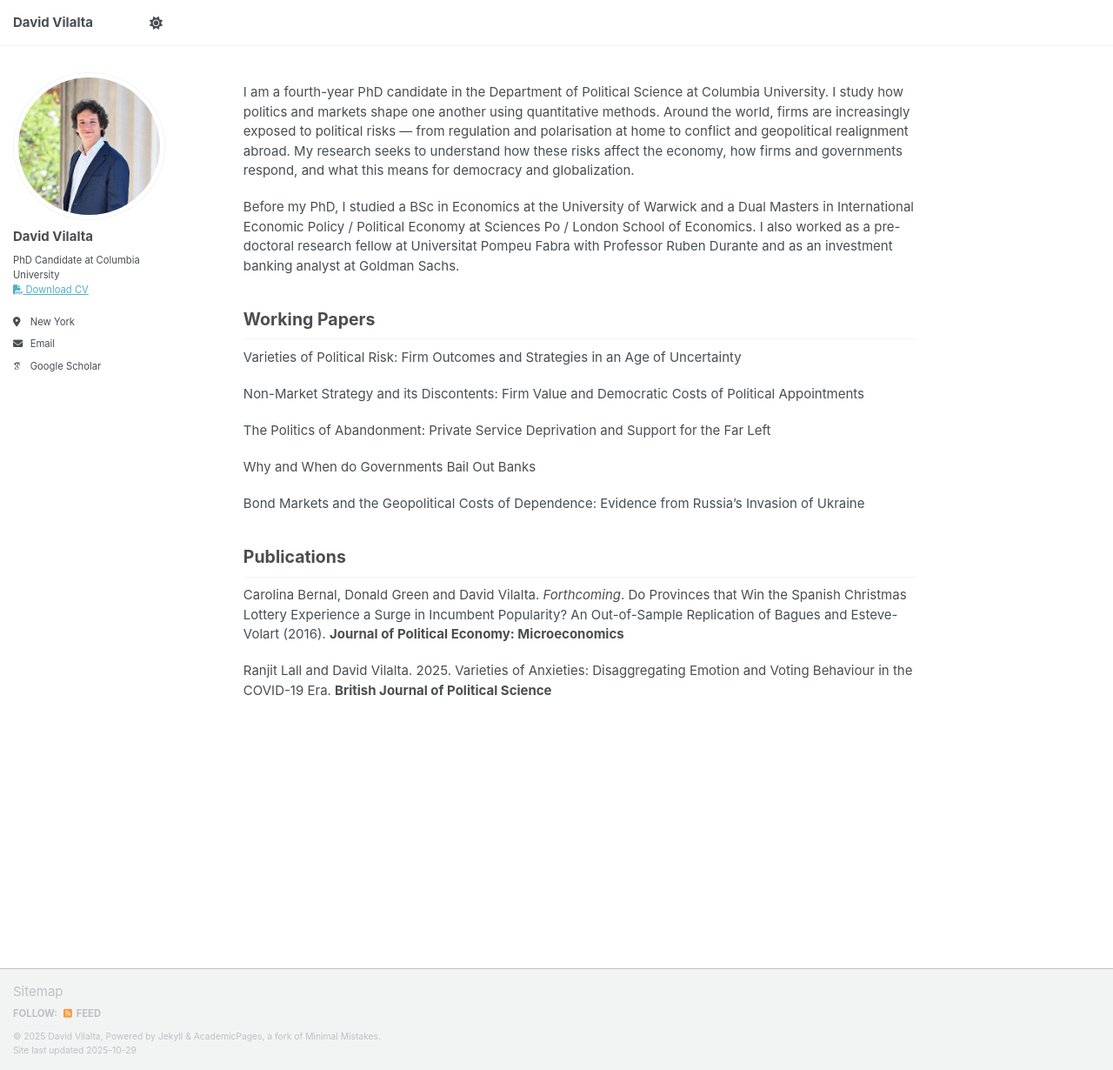
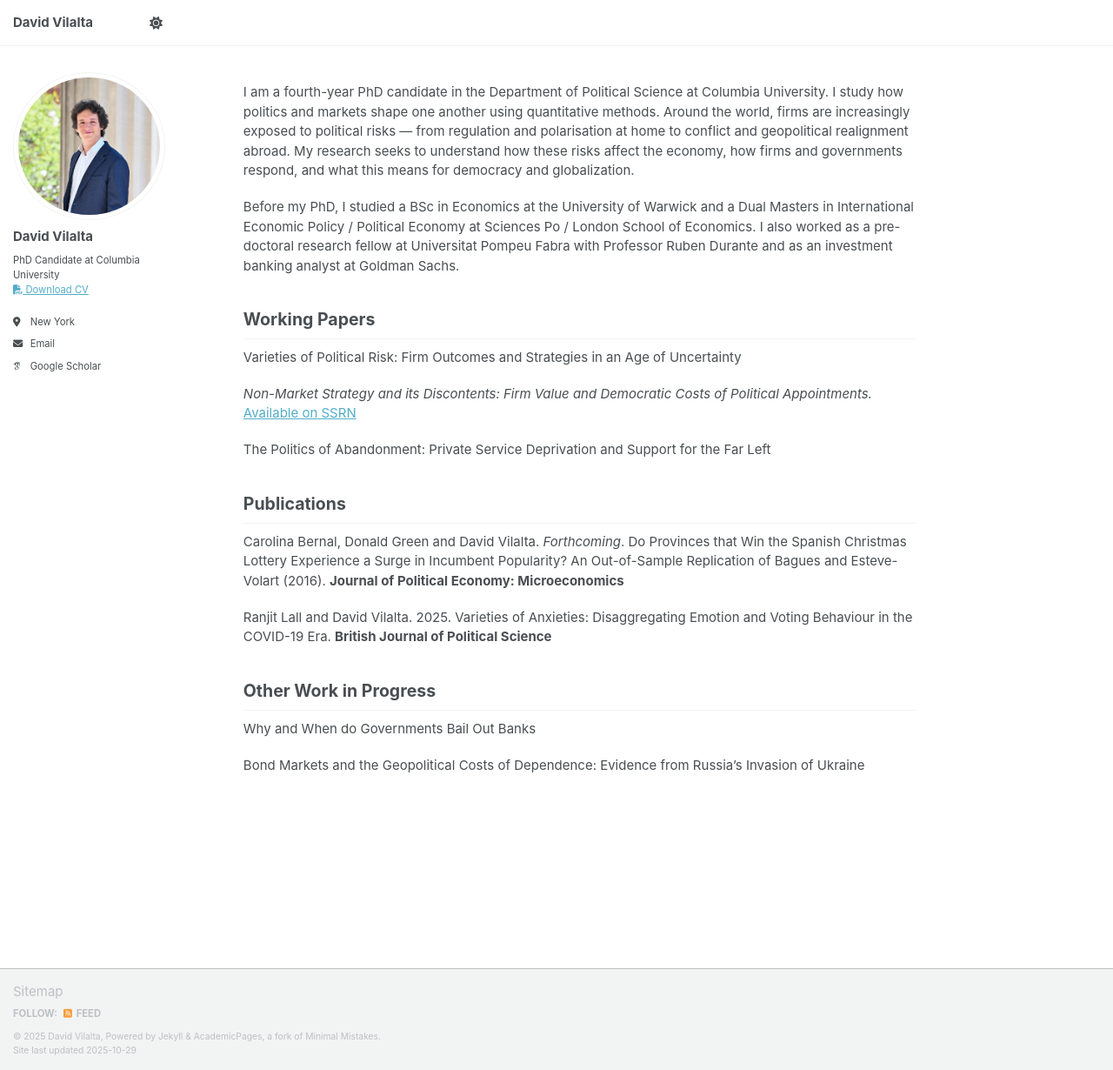
Before and after one commit to davidvilalta/davidvilalta.github.io, a Jekyll site: the page built from _pages/about.md, in a window 1280 px wide and 1230 px high. Shown: the whole window at 87% size. Built offline with Jekyll 4.4.1, drawn with Linux system fonts in a browser that asks for light colours; some web fonts are replaced; a script that is not in the unit is left out.

Commit message:
Update about.md

```diff
--- a/_pages/about.md
+++ b/_pages/about.md
@@ -21,16 +21,20 @@ Before my PhD, I studied a BSc in Economics at the University of Warwick and a D
 
 Varieties of Political Risk: Firm Outcomes and Strategies in an Age of Uncertainty
 
-Non-Market Strategy and its Discontents: Firm Value and Democratic Costs of Political Appointments
+<i>Non-Market Strategy and its Discontents: Firm Value and Democratic Costs of Political Appointments.</i>
+<a href="https://papers.ssrn.com/sol3/papers.cfm?abstract_id=5540800" target="_blank" rel="noopener">Available on SSRN</a>
+
 
 The Politics of Abandonment: Private Service Deprivation and Support for the Far Left
-
-Why and When do Governments Bail Out Banks
-
-Bond Markets and the Geopolitical Costs of Dependence: Evidence from Russia’s Invasion of Ukraine
 
 ## Publications
 
 Carolina Bernal, Donald Green and David Vilalta. _Forthcoming_. Do Provinces that Win the Spanish Christmas Lottery Experience a Surge in Incumbent Popularity? An Out-of-Sample Replication of Bagues and Esteve-Volart (2016). **Journal of Political Economy: Microeconomics**
 
 Ranjit Lall and David Vilalta. 2025. Varieties of Anxieties: Disaggregating Emotion and Voting Behaviour in the COVID-19 Era. **British Journal of Political Science**
+
+## Other Work in Progress
+
+Why and When do Governments Bail Out Banks
+
+Bond Markets and the Geopolitical Costs of Dependence: Evidence from Russia’s Invasion of Ukraine
```
